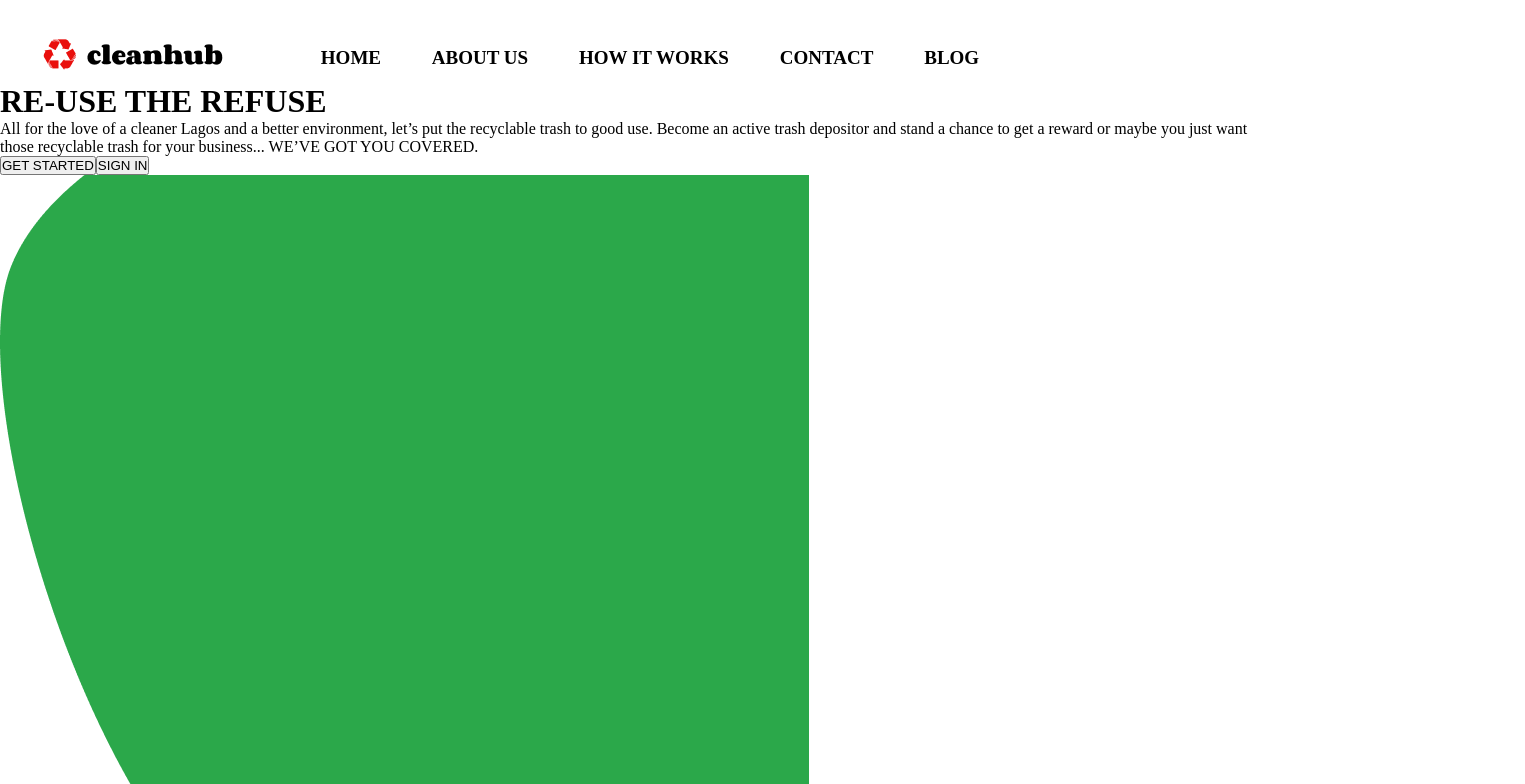
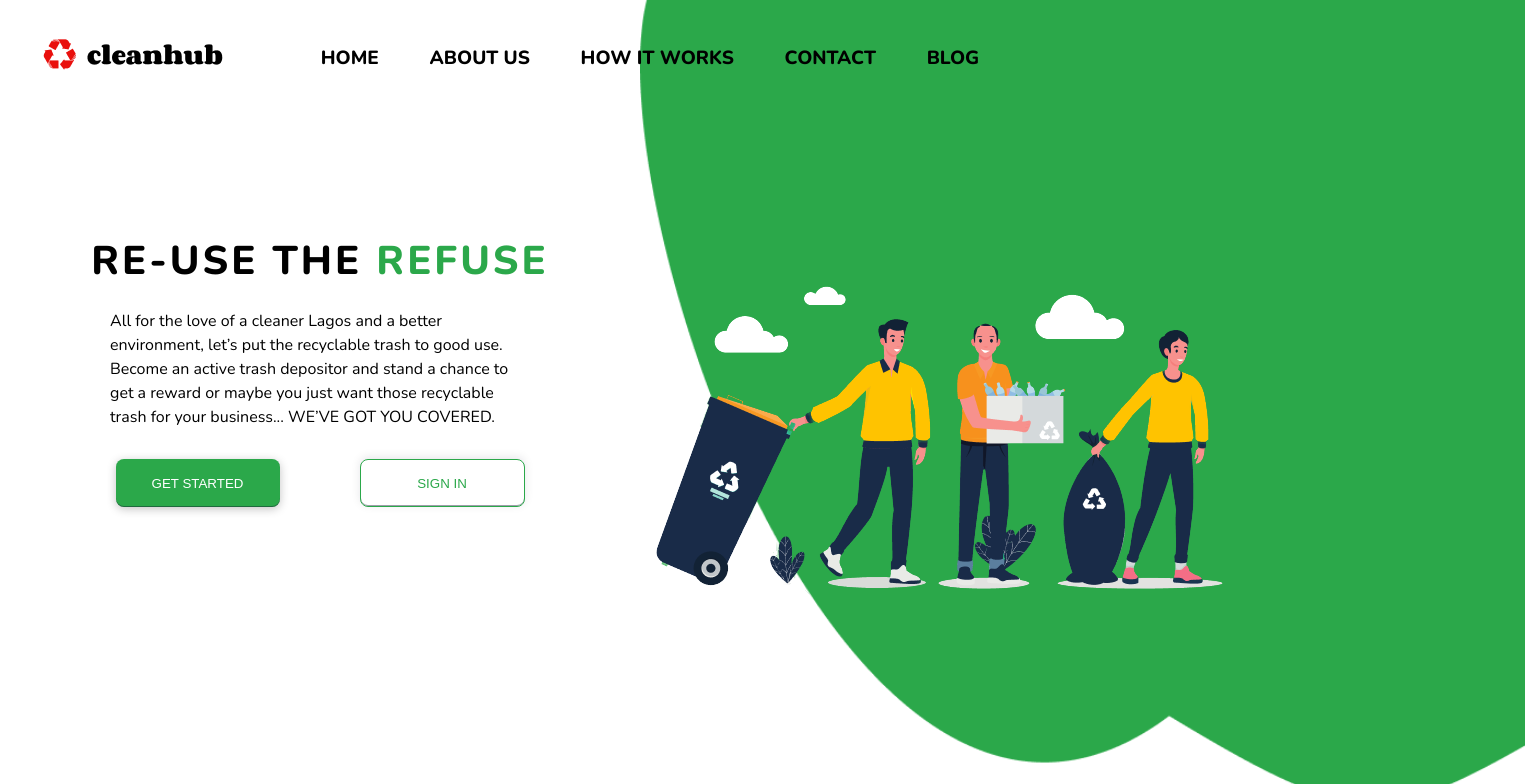
Before and after one commit to Clean-Hub/cleanhub, a React (Create React App) app: page / in a window 1280 px wide. Shown: the top 784 px of the page, 1525 px wide, since content can reach past the window. Built offline with nearby package versions, Linux system fonts and the light colour scheme.

Commit message:
homeHero component styled

```diff
--- a/public/index.html
+++ b/public/index.html
@@ -15,16 +15,12 @@
     <link rel="apple-touch-icon" sizes="180x180" href="/apple-touch-icon.png" />
     <link rel="icon" type="image/png" sizes="32x32" href="/favicon-32x32.png" />
     <link rel="icon" type="image/png" sizes="16x16" href="/favicon-16x16.png" />
-    <!-- <link
-      href="https://fonts.googleapis.com/css2?family=Inter:wght@100;200;300;400;500;600;700;800;900&family=Nunito:ital,wght@0,900;0,1000;1,800;1,900;1,1000&display=swap"
-      rel="stylesheet"
-    /> -->
-    <!-- <link
+
+    <link
       href="https://fonts.googleapis.com/css2?family=Inter:wght@100;200;300;400;500;600;700;800;900&family=Nunito:ital,wght@0,300;0,400;0,700;0,800;1,300;1,600;1,700;1,800&display=swap"
       rel="stylesheet"
-    /> -->
-    <link rel="preconnect" href="https://fonts.googleapis.com" />
-    <link rel="preconnect" href="https://fonts.gstatic.com" crossorigin />
+    />
+
     <style>
       * {
         padding: 0;
--- a/src/app.css
+++ b/src/app.css
@@ -1,3 +1,4 @@
 .appContainer {
   width: 100%;
+  position: relative;
 }
--- a/src/components/homeHero/HomeHero.jsx
+++ b/src/components/homeHero/HomeHero.jsx
@@ -5,7 +5,7 @@ import wasteBin2 from '../../assets/img/wasteBin2.png'
 
 const HomeHero = () => {
   return (
-    <div>
+    <div className='homeHeroContainer'>
       <div className='homeHeroL'>
         <h1 className='homeHeroT'>
           RE-USE THE <span className='homeHeroTSpan'>REFUSE</span>
@@ -17,15 +17,15 @@ const HomeHero = () => {
           recyclable trash for your business... WE’VE GOT YOU COVERED.
         </p>
         <div className='homeHeroButton'>
-          <button className='homeheroGet'>GET STARTED</button>
+          <button className='homeHeroGet'>GET STARTED</button>
           <button className='homeheroSign'>SIGN IN</button>
         </div>
       </div>
       <div className='homeHeroR'>
         <div className='appleImg'>
-          <img src={appleImg} alt='apple background' />
+          <img src={appleImg} alt='apple background' className='appleImg' />
+          <img src={wasteBin2} alt='wasteBin2' className='wasteBin2' />
         </div>
-        <img src={wasteBin2} alt='wasteBin2' />
       </div>
     </div>
   )
--- a/src/components/homeHero/homeHero.css
+++ b/src/components/homeHero/homeHero.css
@@ -0,0 +1,80 @@
+.homeHeroContainer {
+  display: flex;
+  width: 100%;
+  position: relative;
+  z-index: -1;
+}
+.homeHeroL {
+  flex: 1;
+  display: flex;
+  flex-direction: column;
+  align-items: center;
+}
+.homeHeroT {
+  font-family: 'Nunito';
+  font-style: normal;
+  font-weight: 900;
+  font-size: 40px;
+  line-height: 140%;
+  letter-spacing: 3px;
+  padding-top: 150px;
+}
+.homeHeroTSpan {
+  color: #2ba84a;
+}
+.homeHeroP {
+  font-family: 'Nunito';
+  font-style: normal;
+  font-weight: 400;
+  font-size: 16px;
+  line-height: 24px;
+  color: #000000;
+  margin: 10px 100px;
+  padding: 10px;
+}
+.homeHeroButton {
+  display: flex;
+  align-items: center;
+  justify-content: space-evenly;
+  padding: 10px;
+  cursor: pointer;
+}
+.homeHeroGet {
+  margin-right: 40px;
+  width: 164px;
+  height: 48px;
+  background-color: #2ba84a;
+  box-shadow: 0px 2px 10px #c4c4c4, inset 0px -1px 0px rgba(14, 14, 44, 0.4);
+  border-radius: 8px;
+  border: none;
+  color: #ffffff;
+  cursor: pointer;
+}
+.homeheroSign {
+  margin-left: 40px;
+  width: 165px;
+  height: 48px;
+  background-color: #ffffff;
+  border: 1px solid #2ba84a;
+  box-shadow: 0px -2px 10px rgba(14, 14, 44, 0.1),
+    inset 0px -1px 0px rgba(14, 14, 44, 0.4);
+  border-radius: 8px;
+  color: #2ba84a;
+  cursor: pointer;
+}
+.homeHeroR {
+  flex: 1;
+  width: 100%;
+}
+.appleImg {
+  position: absolute;
+  height: 115vh;
+  top: -100px;
+  object-fit: contain;
+}
+.wasteBin2 {
+  position: absolute;
+  top: 300px;
+  bottom: 0;
+  left: 0;
+}
```
